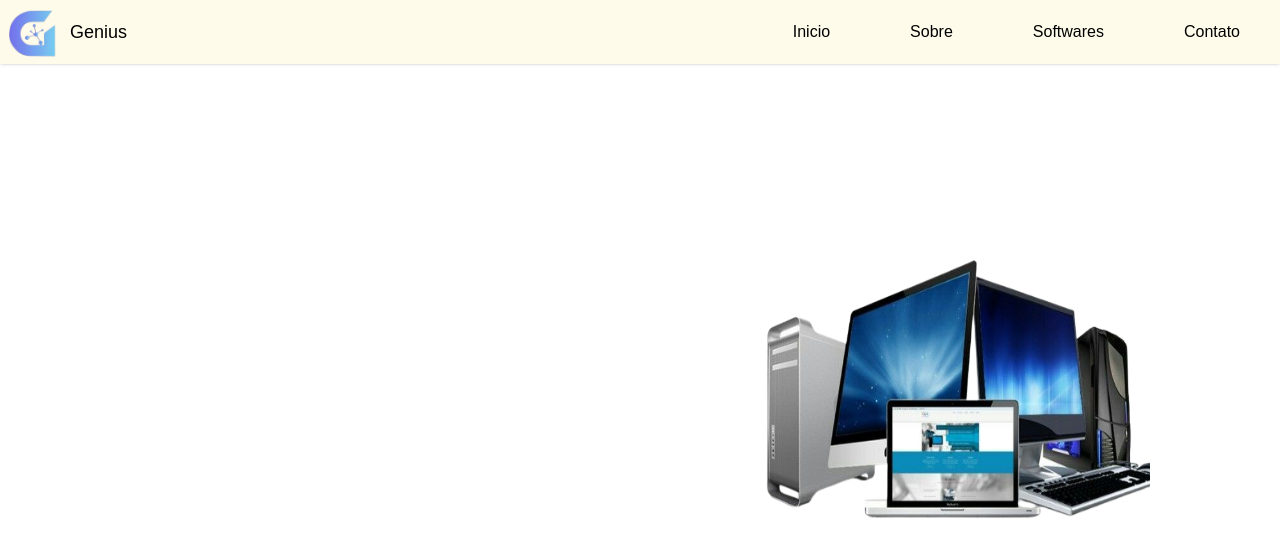
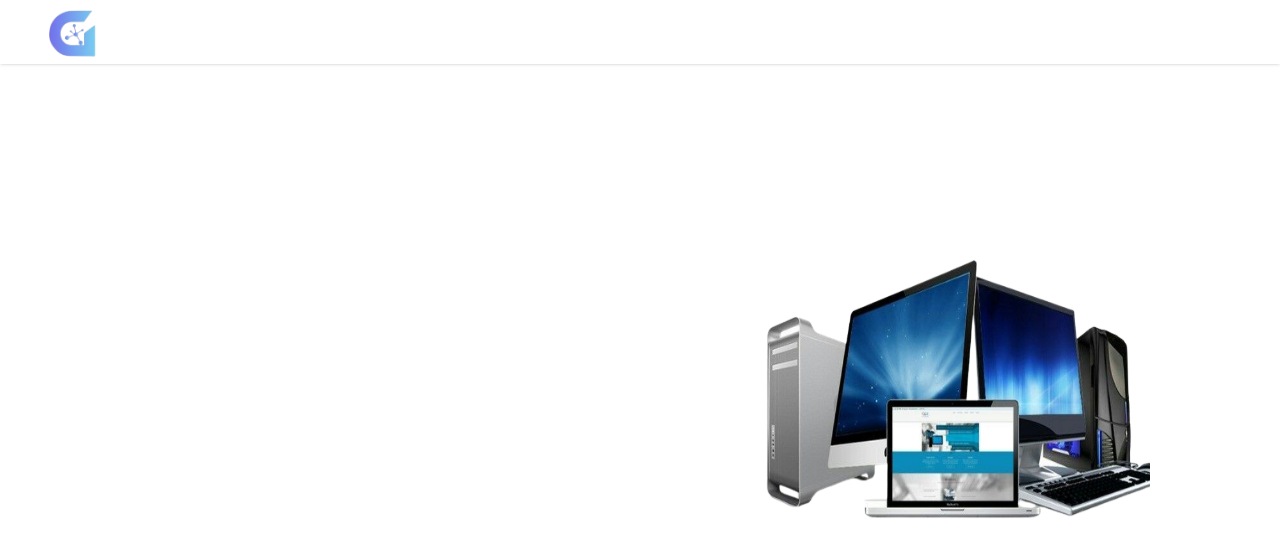
Before and after one commit to RaynerSousa/ProjetoGenius, a Next.js app in the folder projetogenius/: page / in a window 1280 px wide. Shown: the top 556 px of the page. Built offline with nearby package versions, Linux system fonts and the light colour scheme.

Commit message:
alteração no bg da NavBar

```diff
--- a/projetogenius/src/app/Componentes/NavBar.tsx
+++ b/projetogenius/src/app/Componentes/NavBar.tsx
@@ -8,9 +8,9 @@ interface NavBarProps {
 
 export default function NavBar({ links }: NavBarProps) {
   return (
-    <nav className="fixed w-full bg-amber-50 shadow-sm  z-50">
+    <nav className="fixed w-full bg-amber-40/100 backdrop-blur-sm shadow-sm text-white z-50">
       <div>
-        <div className="flex sm:justify-between justify-center h-16 items-center">
+        <div className="flex ml-10 sm:justify-between justify-center h-16 items-center">
           {/* Logo */}
           <div className="flex  items-center">
             <Image src="/genius.png" alt="logo genius" width={70} height={50} />
```
